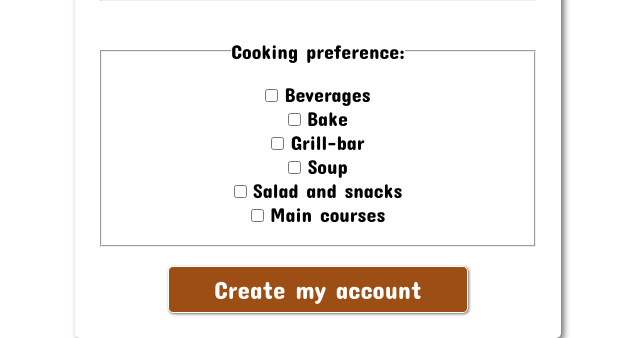
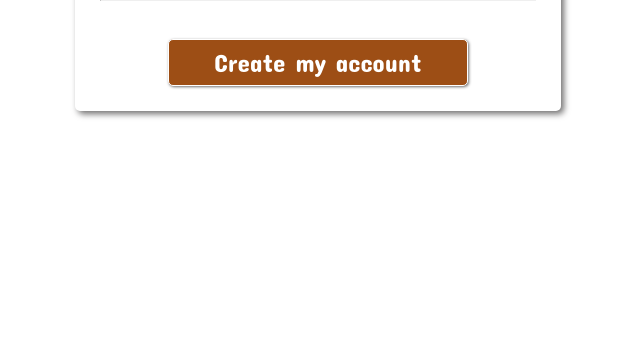
Before and after one commit to marionstaats/foodflix, a PHP site: page /foodflix/registration.php in a window 1280 px wide. Shown: the part 624-962 px from the top of the page, without its empty margins (322-962 px from the left). After the commit the page ends 742 px from the top, so only its background shows below. Run offline with PHP 8.4, Linux system fonts and the light colour scheme.

Commit message:
fix bugs

```diff
--- a/registration.php
+++ b/registration.php
@@ -71,36 +71,6 @@
             </div><br>
         </fieldset> <br><br>
 
-        <fieldset >
-          <legend>Cooking preference:</legend><br>
-            <div class="preferences">
-              <div>
-                <input type="checkbox" id="drink" name="preference[]" value="drink">
-                <label for="drink"> Beverages</label><br>
-              </div>
-              <div>
-                <input type="checkbox" id="bake" name="preference[]" value="bake">
-                <label for="bake"> Bake</label><br>
-              </div>
-              <div>
-                <input type="checkbox" id="grill" name="preference[]" value="grill">
-                <label for="grill"> Grill-bar</label><br>
-              </div>
-              <div>
-                <input type="checkbox" id="soup" name="preference[]" value="soup">
-                <label for="soup"> Soup</label><br>
-              </div>
-              <div>
-                <input type="checkbox" id="salad" name="preference[]" value="salad">
-                <label for="salad"> Salad and snacks</label><br>
-              </div>
-              <div>
-                <input type="checkbox" id="main-course" name="preference" value="main-course">
-                <label for="main-course"> Main courses</label><br><br>
-              </div>
-            </div>
-        </fieldset><br>
-
         <input type="submit" value="Create my account" id="btn" name="reg_user">
 
     </form>
--- a/server.php
+++ b/server.php
@@ -31,15 +31,6 @@ if(isset($_POST['reg_user'])){
 
     //form validation
 
-    if(empty($username)) {
-        array_push($errors, "Username is required"); //(also done in html so not needed?)
-    };
-    if(empty($email)) {
-        array_push($errors, "Email is required"); //(also done in html so not needed?)
-    };
-    if(empty($password_1)) {
-        array_push($errors, "Password is required"); //(also done in html so not needed?)
-    };
     if($password_1 != $password_2){
         array_push($errors, "Passwords need to be the same");
     };
@@ -67,12 +58,14 @@ if(isset($_POST['reg_user'])){
         $token = str_random(60);
         $password = password_hash($password_1, PASSWORD_DEFAULT); //encrypt password
         $query = "INSERT INTO user (username, email, password, gender, language, confirmation_token) VALUES ('$username', '$email', '$password', '$gender', '$language', '$token')";
-        $query2 = "SELECT id FROM  user WHERE username='$username'";
+        mysqli_query($db,$query); //to run a query - first where? then what?
+
+        $query2 = "SELECT id FROM user WHERE username='$username'";
         $id = mysqli_fetch_assoc(mysqli_query($db,$query2))['id'];
 
-        mysqli_query($db,$query); //to run a query - first where? then what?
         $_SESSION['username'] = $username;
         $_SESSION['success'] = "You are now logged in";
+
         mail($email, "Welcome at Foodflix, please confirm your subscription.", "To confirm your subscription please click on the link just below : \n\n http://localhost/foodflix/login.php?id=$id&token=$token");
         header('location: login.php');
     }
--- a/user.php
+++ b/user.php
@@ -15,7 +15,6 @@
   $userEmail = $userData['email'];
   $userGender = $userData['gender'];
   $userId = $userData['id'];
-  $userPrefs = $userData['preferences'];
   $userLang = $userData['language'];
 
   // Deleting account
@@ -95,7 +94,7 @@
         <!-- avatar: man or woman -->
         <?php if ($userGender === 'female') :?>
         <img src="./scss/chef-women.png" alt="" id="avatar" height="280px">
-        <? else : ?>
+        <?php else : ?>
         <img src="./scss/chef-man.png" alt="" id="avatar" height="280px">
         <?php endif;?>
         <div id="greetings">
@@ -105,7 +104,7 @@
           <!-- add language of user -->
           <?php if ($userLang === 'french') :?>
             <img src="https://lipis.github.io/flag-icon-css/flags/4x3/fr.svg" alt="">
-            <? else : ?>
+            <?php else : ?>
             <img src="https://lipis.github.io/flag-icon-css/flags/4x3/gb.svg" alt="">
           <?php endif;?>
           </div>
```
Also changed, not shown: login.php (line endings or trailing spaces).
